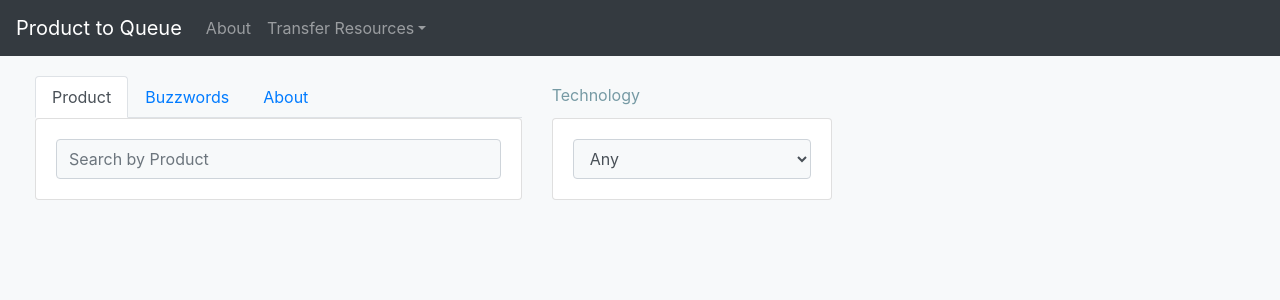
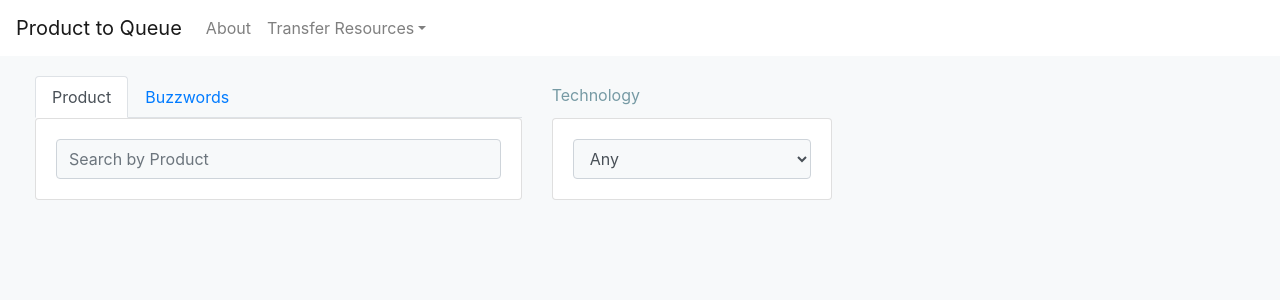
Before and after one commit to benelan/product2queue, a React (Create React App) app: page / in a window 1280 px wide. Shown: the top 300 px of the page. Built offline with nearby package versions, Linux system fonts and the light colour scheme.

Commit message:
finished navbar changes

```diff
--- /dev/null
+++ b/src/components/ui/About.js
@@ -0,0 +1,31 @@
+import React, { useState } from 'react';
+import { Button, Modal, ModalHeader, ModalBody, ModalFooter, NavLink } from 'reactstrap';
+
+const About = (props) => {
+  const {
+    buttonLabel,
+    className
+  } = props;
+
+  const [modal, setModal] = useState(false);
+
+  const toggle = () => setModal(!modal);
+
+
+  return (
+    <div>
+      <NavLink color="link" onClick={toggle}>{buttonLabel}</NavLink>
+      <Modal isOpen={modal} toggle={toggle} className={className}>
+        <ModalHeader toggle={toggle}>About</ModalHeader>
+        <ModalBody>
+        This app was created for Esri Support Services to help employees determine which team supports each product.
+        </ModalBody>
+        <ModalFooter>
+          <Button color="primary" onClick={toggle}>Okay</Button>{' '}
+        </ModalFooter>
+      </Modal>
+    </div>
+  );
+}
+
+export default About;
--- a/src/components/ui/Navb.js
+++ b/src/components/ui/Navb.js
@@ -12,6 +12,7 @@ import {
   DropdownMenu,
   DropdownItem
 } from "reactstrap";
+import About from "./About"
 
 const Navb = (props) => {
   const [isOpen, setIsOpen] = useState(false);
@@ -20,13 +21,13 @@ const Navb = (props) => {
 
   return (
     <div>
-      <Navbar color="dark" dark expand="md">
+      <Navbar light style={{backgroundColor: "white"}} expand="md">
         <NavbarBrand href="/">Product to Queue</NavbarBrand>
         <NavbarToggler onClick={toggle} />
         <Collapse isOpen={isOpen} className="float-right" navbar>
           <Nav className="mr-auto" navbar>
             <NavItem>
-              <NavLink href="/about/">About</NavLink>
+              <About buttonLabel="About"/>
             </NavItem>
             <UncontrolledDropdown nav inNavbar>
               <DropdownToggle nav caret>
--- a/src/components/ui/Product.js
+++ b/src/components/ui/Product.js
@@ -94,16 +94,6 @@ class Product extends React.Component {
               Buzzwords
             </NavLink>
           </NavItem>
-          <NavItem>
-            <NavLink
-              className={classnames({
-                active: this.state.activeTab === "3",
-              })}
-              style={navlinkStyle}
-              onClick={() => {
-                this.toggle("3");
-              }}>About</NavLink>
-          </NavItem>
         </Nav>
         <TabContent activeTab={this.state.activeTab}>
           <TabPane tabId="1">
@@ -132,11 +122,6 @@ class Product extends React.Component {
               />
             </Card>
           </TabPane>
-          <TabPane tabId="3">
-            <Card body>
-              <label>This app was created for Esri Support Services to help employees determine which team supports each product. </label>
-            </Card>
-          </TabPane>
         </TabContent>
 
         <ListGroup>
--- a/src/index.css
+++ b/src/index.css
@@ -27,6 +27,8 @@ code {
 }
 
 select:active,
+select:hover,
+select:focus,
 input:active,
 input:focus,
 input:hover,
@@ -39,6 +41,6 @@ button:hover,
 label:focus,
 .btn:active {
   outline: 0px !important;
-  -webkit-appearance: none;
+  /* -webkit-appearance: none; */
   box-shadow: none !important;
 }
```
